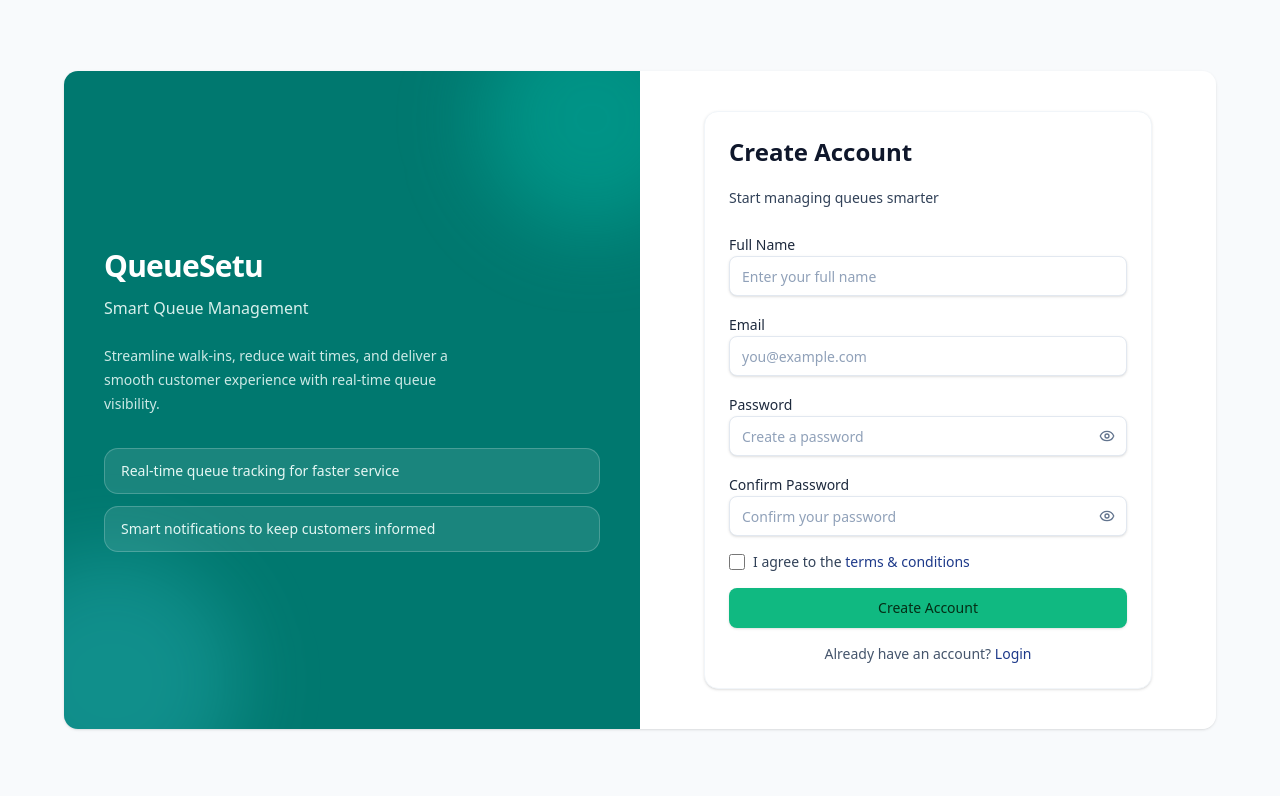
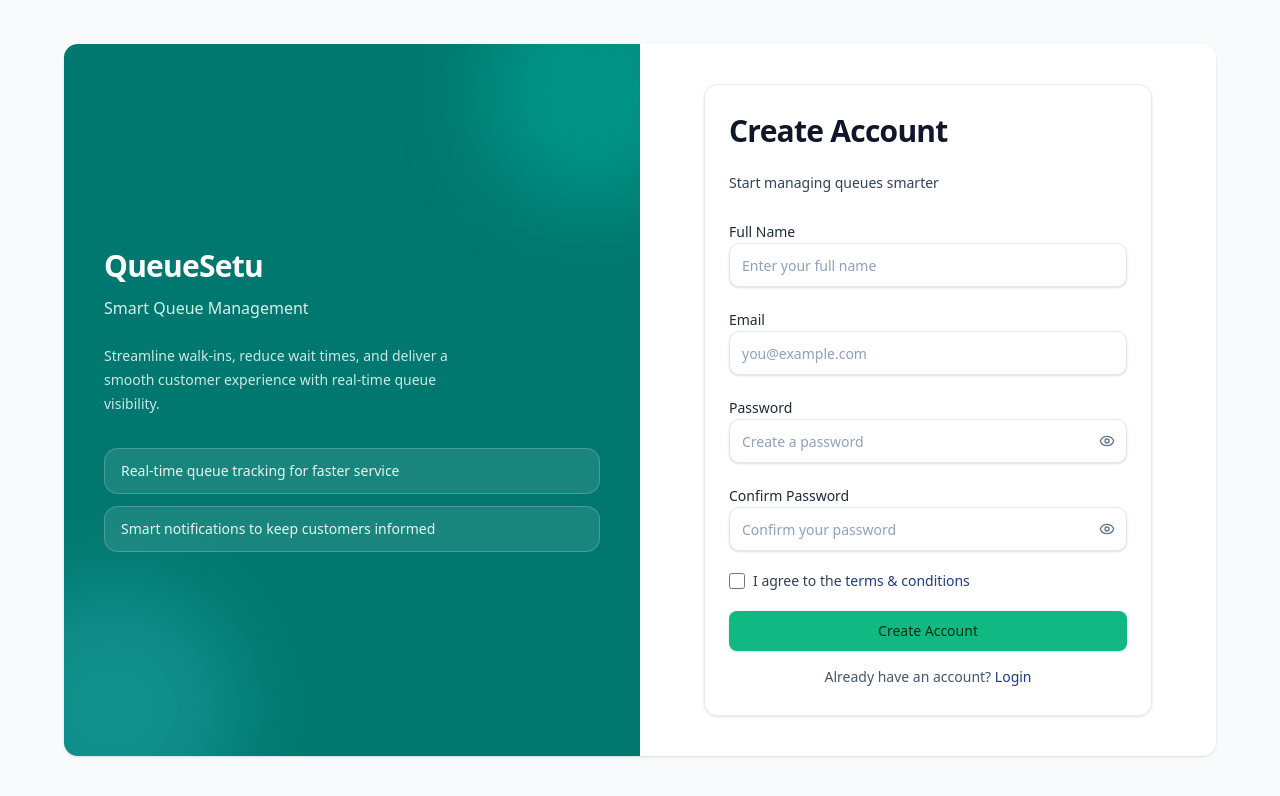
Before and after one commit to AYadav07/queuesetu.app.client, a Next.js app: page /register in a window 1280 px wide. Shown: the top 796 px of the page. Built offline with nearby package versions, Linux system fonts and the light colour scheme.

Commit message:
refinement

```diff
--- a/src/components/auth/LoginForm.tsx
+++ b/src/components/auth/LoginForm.tsx
@@ -3,7 +3,7 @@
 import Link from "next/link";
 import { motion } from "framer-motion";
 import { Eye, EyeOff, Loader2 } from "lucide-react";
-import { useEffect, useState, type FormEvent } from "react";
+import { useCallback, useState, type FormEvent } from "react";
 
 import { Button } from "@/components/ui/button";
 import {
@@ -17,13 +17,11 @@ import { useAuthUIStore } from "@/store/use-auth-ui-store";
 
 export default function LoginForm() {
   const [showPassword, setShowPassword] = useState(false);
-  const { isLoading, setLoading } = useAuthUIStore();
+  const isLoading = useAuthUIStore((state) => state.isLoading);
+  const setLoading = useAuthUIStore((state) => state.setLoading);
 
-  useEffect(() => {
-    setLoading(false);
-  }, [setLoading]);
-
-  const handleSubmit = (event: FormEvent<HTMLFormElement>) => {
+  const handleSubmit = useCallback(
+    (event: FormEvent<HTMLFormElement>) => {
       event.preventDefault();
 
       if (isLoading) {
@@ -32,7 +30,9 @@ export default function LoginForm() {
 
       setLoading(true);
       window.setTimeout(() => setLoading(false), 900);
-  };
+    },
+    [isLoading, setLoading],
+  );
 
   return (
     <motion.div
@@ -40,19 +40,19 @@ export default function LoginForm() {
       animate={{ opacity: 1, y: 0 }}
       transition={{ duration: 0.32, ease: "easeOut" }}
     >
-      <Card className="w-full rounded-xl shadow-sm">
-        <CardHeader className="space-y-2 px-5 pt-5 sm:px-6 sm:pt-6">
-          <CardTitle className="text-2xl font-bold text-slate-900">
+      <Card className="w-full rounded-xl border-slate-200/80 bg-white/95 shadow-sm">
+        <CardHeader className="space-y-2.5 px-5 pt-6 sm:px-6 sm:pt-7">
+          <CardTitle className="text-3xl font-semibold tracking-tight text-slate-900">
             Welcome Back
           </CardTitle>
-          <CardDescription className="text-sm text-slate-700">
+          <CardDescription className="text-sm leading-6 text-slate-700">
             Login to manage your queues
           </CardDescription>
         </CardHeader>
 
-        <CardContent className="px-5 pb-5 sm:px-6 sm:pb-6">
+        <CardContent className="px-5 pb-6 sm:px-6 sm:pb-7">
           <form
-            className="space-y-4"
+            className="space-y-5"
             aria-label="Login form"
             onSubmit={handleSubmit}
           >
@@ -68,7 +68,7 @@ export default function LoginForm() {
                 name="email"
                 type="email"
                 autoComplete="email"
-                className="h-10 w-full rounded-md border border-slate-200 bg-white px-3 text-sm text-slate-900 shadow-sm outline-none transition placeholder:text-slate-400 focus-visible:border-primary/70 focus-visible:ring-2 focus-visible:ring-primary/40 focus-visible:ring-offset-2 focus-visible:ring-offset-white aria-invalid:border-destructive aria-invalid:ring-2 aria-invalid:ring-destructive/30"
+                className="h-11 w-full rounded-lg border border-slate-200 bg-white px-3 text-sm text-slate-900 shadow-sm outline-none transition placeholder:text-slate-400 focus-visible:border-primary/70 focus-visible:ring-2 focus-visible:ring-primary/40 focus-visible:ring-offset-2 focus-visible:ring-offset-white aria-invalid:border-destructive aria-invalid:ring-2 aria-invalid:ring-destructive/30"
                 placeholder="you@example.com"
               />
             </div>
@@ -86,7 +86,7 @@ export default function LoginForm() {
                   name="password"
                   type={showPassword ? "text" : "password"}
                   autoComplete="current-password"
-                  className="h-10 w-full rounded-md border border-slate-200 bg-white px-3 pr-10 text-sm text-slate-900 shadow-sm outline-none transition placeholder:text-slate-400 focus-visible:border-primary/70 focus-visible:ring-2 focus-visible:ring-primary/40 focus-visible:ring-offset-2 focus-visible:ring-offset-white aria-invalid:border-destructive aria-invalid:ring-2 aria-invalid:ring-destructive/30"
+                  className="h-11 w-full rounded-lg border border-slate-200 bg-white px-3 pr-10 text-sm text-slate-900 shadow-sm outline-none transition placeholder:text-slate-400 focus-visible:border-primary/70 focus-visible:ring-2 focus-visible:ring-primary/40 focus-visible:ring-offset-2 focus-visible:ring-offset-white aria-invalid:border-destructive aria-invalid:ring-2 aria-invalid:ring-destructive/30"
                   placeholder="Enter your password"
                 />
                 <button
@@ -129,7 +129,7 @@ export default function LoginForm() {
             <Button
               type="submit"
               disabled={isLoading}
-              className="w-full bg-accent text-accent-foreground hover:bg-accent/90 disabled:cursor-not-allowed disabled:bg-accent/60 disabled:text-accent-foreground/80"
+              className="w-full bg-accent text-accent-foreground transition-all hover:bg-accent/90 hover:shadow-md disabled:cursor-not-allowed disabled:bg-accent/60 disabled:text-accent-foreground/80"
               aria-label="Login to QueueSetu"
             >
               {isLoading ? (
@@ -149,7 +149,7 @@ export default function LoginForm() {
           <p className="mt-4 text-center text-sm text-slate-600">
             Don&apos;t have an account?{" "}
             <Link
-              href="#"
+              href="/register"
               className="font-medium text-primary hover:underline focus-visible:outline-none focus-visible:ring-2 focus-visible:ring-primary/40 focus-visible:ring-offset-2"
             >
               Register
--- a/src/components/auth/RegisterForm.tsx
+++ b/src/components/auth/RegisterForm.tsx
@@ -3,7 +3,7 @@
 import Link from "next/link";
 import { motion } from "framer-motion";
 import { Eye, EyeOff, Loader2 } from "lucide-react";
-import { useEffect, useState, type FormEvent } from "react";
+import { useCallback, useState, type FormEvent } from "react";
 
 import { Button } from "@/components/ui/button";
 import {
@@ -18,13 +18,11 @@ import { useAuthUIStore } from "@/store/use-auth-ui-store";
 export default function RegisterForm() {
   const [showPassword, setShowPassword] = useState(false);
   const [showConfirmPassword, setShowConfirmPassword] = useState(false);
-  const { isLoading, setLoading } = useAuthUIStore();
+  const isLoading = useAuthUIStore((state) => state.isLoading);
+  const setLoading = useAuthUIStore((state) => state.setLoading);
 
-  useEffect(() => {
-    setLoading(false);
-  }, [setLoading]);
-
-  const handleSubmit = (event: FormEvent<HTMLFormElement>) => {
+  const handleSubmit = useCallback(
+    (event: FormEvent<HTMLFormElement>) => {
       event.preventDefault();
 
       if (isLoading) {
@@ -33,7 +31,9 @@ export default function RegisterForm() {
 
       setLoading(true);
       window.setTimeout(() => setLoading(false), 900);
-  };
+    },
+    [isLoading, setLoading],
+  );
 
   return (
     <motion.div
@@ -41,19 +41,19 @@ export default function RegisterForm() {
       animate={{ opacity: 1, y: 0 }}
       transition={{ duration: 0.32, ease: "easeOut" }}
     >
-      <Card className="w-full rounded-xl shadow-sm">
-        <CardHeader className="space-y-2 px-5 pt-5 sm:px-6 sm:pt-6">
-          <CardTitle className="text-2xl font-bold text-slate-900">
+      <Card className="w-full rounded-xl border-slate-200/80 bg-white/95 shadow-sm">
+        <CardHeader className="space-y-2.5 px-5 pt-6 sm:px-6 sm:pt-7">
+          <CardTitle className="text-3xl font-semibold tracking-tight text-slate-900">
             Create Account
           </CardTitle>
-          <CardDescription className="text-sm text-slate-700">
+          <CardDescription className="text-sm leading-6 text-slate-700">
             Start managing queues smarter
           </CardDescription>
         </CardHeader>
 
-        <CardContent className="px-5 pb-5 sm:px-6 sm:pb-6">
+        <CardContent className="px-5 pb-6 sm:px-6 sm:pb-7">
           <form
-            className="space-y-4"
+            className="space-y-5"
             aria-label="Register form"
             onSubmit={handleSubmit}
           >
@@ -69,7 +69,7 @@ export default function RegisterForm() {
                 name="fullName"
                 type="text"
                 autoComplete="name"
-                className="h-10 w-full rounded-md border border-slate-200 bg-white px-3 text-sm text-slate-900 shadow-sm outline-none transition placeholder:text-slate-400 focus-visible:border-primary/70 focus-visible:ring-2 focus-visible:ring-primary/40 focus-visible:ring-offset-2 focus-visible:ring-offset-white aria-invalid:border-destructive aria-invalid:ring-2 aria-invalid:ring-destructive/30"
+                className="h-11 w-full rounded-lg border border-slate-200 bg-white px-3 text-sm text-slate-900 shadow-sm outline-none transition placeholder:text-slate-400 focus-visible:border-primary/70 focus-visible:ring-2 focus-visible:ring-primary/40 focus-visible:ring-offset-2 focus-visible:ring-offset-white aria-invalid:border-destructive aria-invalid:ring-2 aria-invalid:ring-destructive/30"
                 placeholder="Enter your full name"
               />
             </div>
@@ -86,7 +86,7 @@ export default function RegisterForm() {
                 name="email"
                 type="email"
                 autoComplete="email"
-                className="h-10 w-full rounded-md border border-slate-200 bg-white px-3 text-sm text-slate-900 shadow-sm outline-none transition placeholder:text-slate-400 focus-visible:border-primary/70 focus-visible:ring-2 focus-visible:ring-primary/40 focus-visible:ring-offset-2 focus-visible:ring-offset-white aria-invalid:border-destructive aria-invalid:ring-2 aria-invalid:ring-destructive/30"
+                className="h-11 w-full rounded-lg border border-slate-200 bg-white px-3 text-sm text-slate-900 shadow-sm outline-none transition placeholder:text-slate-400 focus-visible:border-primary/70 focus-visible:ring-2 focus-visible:ring-primary/40 focus-visible:ring-offset-2 focus-visible:ring-offset-white aria-invalid:border-destructive aria-invalid:ring-2 aria-invalid:ring-destructive/30"
                 placeholder="you@example.com"
               />
             </div>
@@ -104,7 +104,7 @@ export default function RegisterForm() {
                   name="password"
                   type={showPassword ? "text" : "password"}
                   autoComplete="new-password"
-                  className="h-10 w-full rounded-md border border-slate-200 bg-white px-3 pr-10 text-sm text-slate-900 shadow-sm outline-none transition placeholder:text-slate-400 focus-visible:border-primary/70 focus-visible:ring-2 focus-visible:ring-primary/40 focus-visible:ring-offset-2 focus-visible:ring-offset-white aria-invalid:border-destructive aria-invalid:ring-2 aria-invalid:ring-destructive/30"
+                  className="h-11 w-full rounded-lg border border-slate-200 bg-white px-3 pr-10 text-sm text-slate-900 shadow-sm outline-none transition placeholder:text-slate-400 focus-visible:border-primary/70 focus-visible:ring-2 focus-visible:ring-primary/40 focus-visible:ring-offset-2 focus-visible:ring-offset-white aria-invalid:border-destructive aria-invalid:ring-2 aria-invalid:ring-destructive/30"
                   placeholder="Create a password"
                 />
                 <button
@@ -135,7 +135,7 @@ export default function RegisterForm() {
                   name="confirmPassword"
                   type={showConfirmPassword ? "text" : "password"}
                   autoComplete="new-password"
-                  className="h-10 w-full rounded-md border border-slate-200 bg-white px-3 pr-10 text-sm text-slate-900 shadow-sm outline-none transition placeholder:text-slate-400 focus-visible:border-primary/70 focus-visible:ring-2 focus-visible:ring-primary/40 focus-visible:ring-offset-2 focus-visible:ring-offset-white aria-invalid:border-destructive aria-invalid:ring-2 aria-invalid:ring-destructive/30"
+                  className="h-11 w-full rounded-lg border border-slate-200 bg-white px-3 pr-10 text-sm text-slate-900 shadow-sm outline-none transition placeholder:text-slate-400 focus-visible:border-primary/70 focus-visible:ring-2 focus-visible:ring-primary/40 focus-visible:ring-offset-2 focus-visible:ring-offset-white aria-invalid:border-destructive aria-invalid:ring-2 aria-invalid:ring-destructive/30"
                   placeholder="Confirm your password"
                 />
                 <button
@@ -181,7 +181,7 @@ export default function RegisterForm() {
             <Button
               type="submit"
               disabled={isLoading}
-              className="w-full bg-accent text-accent-foreground hover:bg-accent/90 disabled:cursor-not-allowed disabled:bg-accent/60 disabled:text-accent-foreground/80"
+              className="w-full bg-accent text-accent-foreground transition-all hover:bg-accent/90 hover:shadow-md disabled:cursor-not-allowed disabled:bg-accent/60 disabled:text-accent-foreground/80"
               aria-label="Create QueueSetu account"
             >
               {isLoading ? (
```
Lines whose indentation alone changed are shown as unchanged.
